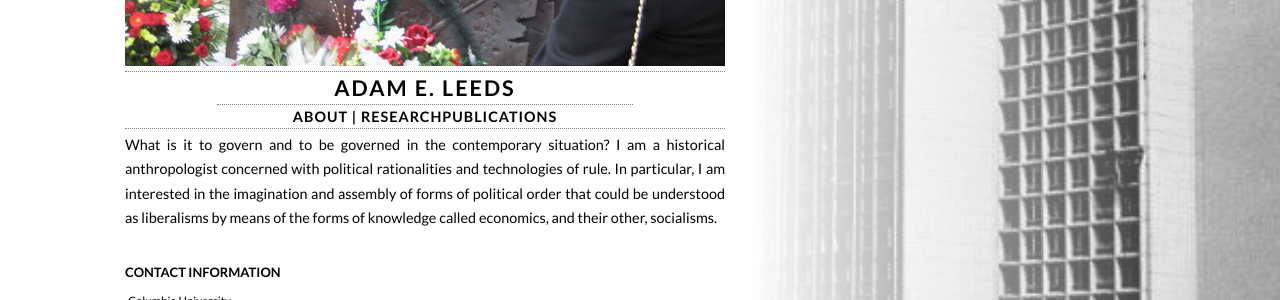
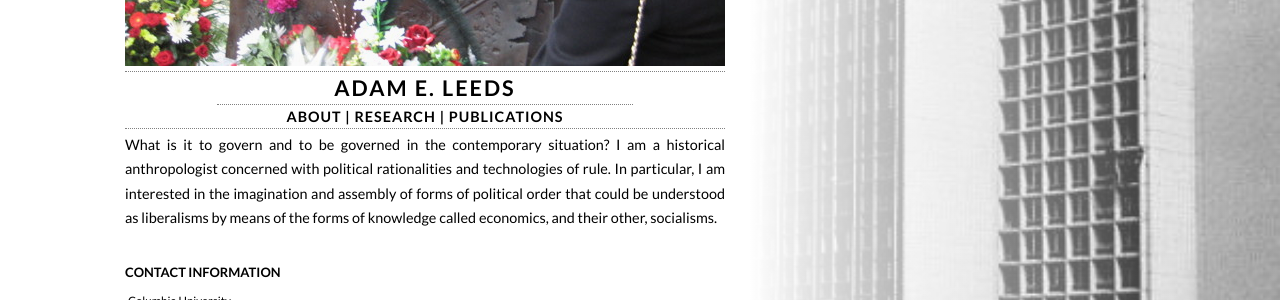
Before and after one commit to aeleeds/aeleeds.github.io, a Jekyll site: the page index.html, which Jekyll copies as it is, in a window 1280 px wide. Shown: the part 259-559 px from the top of the page. Built offline with Jekyll 4.4.1, drawn with Linux system fonts in a browser that asks for light colours.

Commit message:
Update index.html

```diff
--- a/index.html
+++ b/index.html
@@ -174,7 +174,7 @@
 	<div id="navigation">
 		<div id="adamleeds">Adam E. Leeds</div>
 		<div>
-			<a class="nav" onclick="toggle_visibility('about');">About</a> | <a class="nav" onclick="toggle_visibility('research');">Research</a><a class="nav" onclick="toggle_visibility('cv');">Publications</a>
+			<a class="nav" onclick="toggle_visibility('about');">About</a> | <a class="nav" onclick="toggle_visibility('research');">Research</a> | <a class="nav" onclick="toggle_visibility('cv');">Publications</a>
 		</div><!--
 		<div id="research_nav">
 			<a class="nav" onclick="">Liberalism</a> | <a class="nav" onclick="">Economics</a> | <a class="nav" onclick="">States</a>
@@ -534,7 +534,7 @@
 				document.write(preName + "@" + postName)
 				//-->
 			</script><br/>
-			<br/> //-->
+			<br/> -->
 		</div>
 <!-- - - - - - - - - - - - - END CV - - - - - - - - - - - - -->
 <!-- - - - - - - - - - - - - BEGIN COPYRIGHT STATEMENT - - - - - - - - - - - - -->
```
